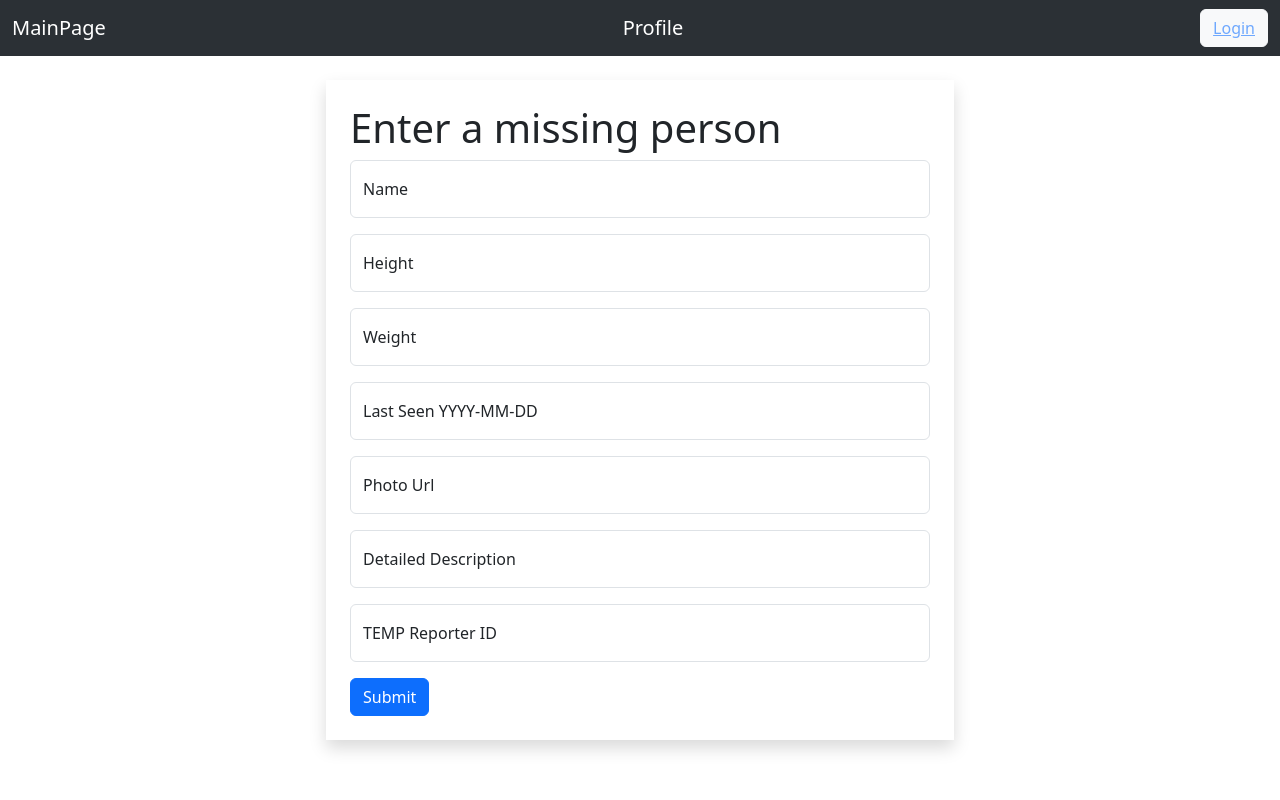
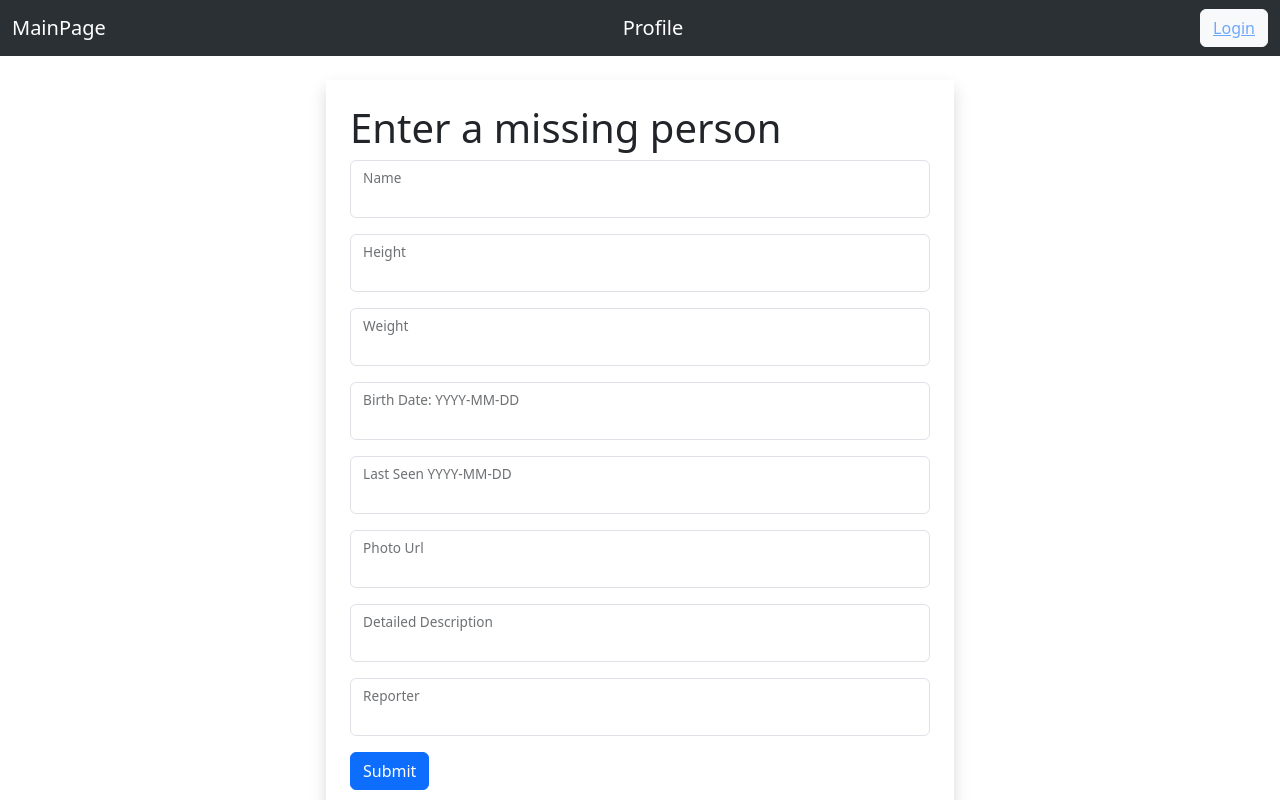
Before and after one commit to hkwonx12/trafficstop, a React (Create React App) app in the folder ghi/: page /profile/new in a window 1280 px wide. Shown: the top 800 px of the page. Built offline with nearby package versions, Linux system fonts and the light colour scheme.

Commit message:
Connecting front end to back end

```diff
--- a/ghi/src/App.js
+++ b/ghi/src/App.js
@@ -6,6 +6,7 @@ import Profile from "./User/Profile";
 import Login from "./User/Login";
 import "bootstrap/dist/css/bootstrap.min.css";
 import MissingPersonForm from "./Person/MissingPersonForm";
+import ListMissingPersons from "./Person/MissingPersonList";
 import Details from "./Person/Details";
 import CreateSighting from "./Person/CreateSighting";
 import SightingDetails from "./Person/SightingDetails";
@@ -19,12 +20,12 @@ function App() {
         <Route path="/" element={<MainPage />} />
 
         <Route path="login" element={<Login />} />
-        <Route path="userprofile" element={<UserProfile/>}/>
+        <Route path="userprofile" element={<UserProfile />} />
 
         <Route path="profile">
           <Route index element={<Profile />} />
           <Route path="new" element={<MissingPersonForm />} />
-          <Route path="details" element={<Details />} />
+          <Route path="details/:id" element={<Details />} />
           <Route path="sighting" element={<CreateSighting />} />
           <Route path="sightingdetails" element={<SightingDetails />} />
         </Route>
--- a/ghi/src/Person/Details.js
+++ b/ghi/src/Person/Details.js
@@ -1,23 +1,55 @@
-import { Link } from "react-router-dom";
+import { Link, useParams } from "react-router-dom";
+import { useEffect, useState, useTransition } from "react";
 import SightingDetails from "./SightingDetails";
 import { MapContainer, TileLayer, Marker, Popup } from "react-leaflet";
 
 import "./styles.css";
 
 function Details() {
+  const { id } = useParams();
+
+  const [person, setPerson] = useState([]);
+  const [age, setAge] = useState(0);
+
+  const getData = async () => {
+    const response = await fetch(`http://localhost:8000/missing/${id}`);
+
+    if (response.ok) {
+      const data = await response.json();
+      setPerson(data);
+    }
+  };
+
+  useEffect(() => {
+    getData();
+  }, []);
+
+  function convertDate(appointment) {
+    const dateTime = new Date(appointment);
+    const date = dateTime.toLocaleDateString();
+    return date;
+  }
+
+  function calculateAge() {
+    const date = new Date();
+    const diff = person.birth_date.getDate() - date.getDate();
+    const age = Math.floor(diff / (1000 * 60 * 60 * 24 * 365.25));
+    setAge(age);
+  }
+
   return (
     <>
       <div className="details-page">
         <div className="details">
           <ul>
-            <li>Name</li>
-            <li>Height</li>
-            <li>Weight</li>
-            <li>Birth Date</li>
-            <li>Last Seen</li>
-            <li>Age</li>
+            <li>Name: {person.name}</li>
+            <li>Height: {person.height}</li>
+            <li>Weight: {person.weight}</li>
+            <li>Birthday: {convertDate(person.birth_date)} </li>
+            <li>Last Seen: {convertDate(person.last_seen)} </li>
+            <li>Age: {age}</li>
             {/* calculate current date - birth date */}
-            <li>Days Missing</li>
+            <li>Days Missing: </li>
             {/* calculate current date - last seen */}
           </ul>
         </div>
--- a/ghi/src/Person/MissingPersonForm.js
+++ b/ghi/src/Person/MissingPersonForm.js
@@ -1,4 +1,4 @@
-import { useState, useEffect } from "react";
+import { useState } from "react";
 
 function MissingPersonForm() {
   // Store the form state; initialize fields to empty strings
@@ -6,10 +6,11 @@ function MissingPersonForm() {
     name: "",
     height: "",
     weight: "",
+    birth_date: "",
     last_seen: "",
     description: "",
     photo_url: "",
-    reporter_id: "",
+    reporter: "",
   });
   // Handle when the form changes
   const handleChange = (event) => {
@@ -42,10 +43,11 @@ function MissingPersonForm() {
         name: "",
         height: "",
         weight: "",
+        birth_date: "",
         last_seen: "",
         description: "",
         photo_url: "",
-        reporter_id: "",
+        reporter: "",
       });
     } else {
       console.error("*****ERROR. Server response: ", newPersonResponse);
@@ -59,9 +61,6 @@ function MissingPersonForm() {
           <h1>Enter a missing person</h1>
           <form onSubmit={handleSubmit} id="add-person-form">
             <div className="form-floating mb-3">
-              <label htmlFor="name" className="form-label">
-                Name
-              </label>
               <input
                 onChange={handleChange}
                 required
@@ -71,11 +70,9 @@ function MissingPersonForm() {
                 id="name"
                 className="form-control"
               />
+              <label htmlFor="name">Name</label>
             </div>
             <div className="form-floating mb-3">
-              <label htmlFor="height" className="form-label">
-                Height
-              </label>
               <input
                 onChange={handleChange}
                 required
@@ -84,11 +81,9 @@ function MissingPersonForm() {
                 value={formData.height}
                 className="form-control"
               />
+              <label htmlFor="height">Height</label>
             </div>
             <div className="form-floating mb-3">
-              <label htmlFor="weight" className="form-label">
-                Weight
-              </label>
               <input
                 onChange={handleChange}
                 required
@@ -97,11 +92,24 @@ function MissingPersonForm() {
                 value={formData.weight}
                 className="form-control"
               />
+              <label htmlFor="weight" className="form-label">
+                Weight
+              </label>
             </div>
             <div className="form-floating mb-3">
-              <label htmlFor="last_seen" className="form-label">
-                Last Seen YYYY-MM-DD
+              <input
+                onChange={handleChange}
+                required
+                type="text"
+                name="birth_date"
+                value={formData.birth_date}
+                className="form-control"
+              />
+              <label htmlFor="birth_date" className="form-label">
+                Birth Date: YYYY-MM-DD
               </label>
+            </div>
+            <div className="form-floating mb-3">
               <input
                 onChange={handleChange}
                 required
@@ -110,9 +118,11 @@ function MissingPersonForm() {
                 value={formData.last_seen}
                 className="form-control"
               />
+              <label htmlFor="last_seen" className="form-label">
+                Last Seen YYYY-MM-DD
+              </label>
             </div>
             <div className="form-floating mb-3">
-              <label className="form-label">Photo Url</label>
               <input
                 onChange={handleChange}
                 type="text"
@@ -120,9 +130,9 @@ function MissingPersonForm() {
                 value={formData.photo_url}
                 className="form-control"
               />
+              <label className="form-label">Photo Url</label>
             </div>
             <div className="form-floating mb-3">
-              <label className="form-label">Detailed Description</label>
               <input
                 onChange={handleChange}
                 type="text"
@@ -130,17 +140,18 @@ function MissingPersonForm() {
                 value={formData.description}
                 className="form-control"
               />
+              <label className="form-label">Detailed Description</label>
             </div>
             <div className="form-floating mb-3">
-              <label className="form-label">TEMP Reporter ID</label>
               <input
                 onChange={handleChange}
                 required
                 type="text"
-                name="reporter_id"
-                value={formData.reporter_id}
+                name="reporter"
+                value={formData.reporter}
                 className="form-control"
               />
+              <label className="form-label">Reporter</label>
             </div>
             <button type="submit" className="btn btn-primary">
               Submit
--- /dev/null
+++ b/ghi/src/Person/MissingPersonList.js
@@ -0,0 +1,56 @@
+import { useEffect, useState } from "react";
+import { Link } from "react-router-dom";
+
+function ListMissingPersons() {
+  const [people, setPeople] = useState([]);
+
+  const getData = async () => {
+    const response = await fetch("http://localhost:8000/missing/");
+
+    if (response.ok) {
+      const data = await response.json();
+      setPeople(data.people);
+    }
+  };
+
+  useEffect(() => {
+    getData();
+  }, []);
+
+  function convertDate(appointment) {
+    const dateTime = new Date(appointment);
+    const date = dateTime.toLocaleDateString();
+    return date;
+  }
+
+  return (
+    <div className="container">
+      <h2>Missing People</h2>
+      <table className="table table-striped">
+        <thead>
+          <tr>
+            <th> Name</th>
+            <th>Last Seen </th>
+          </tr>
+        </thead>
+        <tbody>
+          {people?.map((people) => {
+            return (
+              <tr key={people.id}>
+                <td>{people.name}</td>
+                <td>{convertDate(people.last_seen)}</td>
+                <td>
+                  <button type="button" className="btn btn-light">
+                    <Link to={`/profile/details/${people.id}`}>Details</Link>
+                  </button>
+                </td>
+              </tr>
+            );
+          })}
+        </tbody>
+      </table>
+    </div>
+  );
+}
+
+export default ListMissingPersons;
--- a/ghi/src/User/Profile.js
+++ b/ghi/src/User/Profile.js
@@ -1,11 +1,12 @@
 import { Link } from "react-router-dom";
-
+import ListMissingPersons from "../Person/MissingPersonList";
 
 function Profile() {
-
   return (
     <div>
-      <h2>Welcome, <Link to="/userprofile">user</Link>!</h2>
+      <h2>
+        Welcome, <Link to="/userprofile">user</Link>!
+      </h2>
 
       <button type="button" className="btn btn-light">
         <Link to="/profile/new">Add a Person</Link>
@@ -13,6 +14,7 @@ function Profile() {
       <button type="button" className="btn btn-light">
         <Link to="/profile/details">Details</Link>
       </button>
+      <ListMissingPersons></ListMissingPersons>
     </div>
   );
 }
--- a/package.json
+++ /dev/null
@@ -1,4 +0,0 @@
-asgiref==3.7.2
-Django==4.2.6
-sqlparse==0.4.4
-typing_extensions==4.8.0
```
Also changed, not shown: 1 other file (tests, documents, lock files or other folders).
